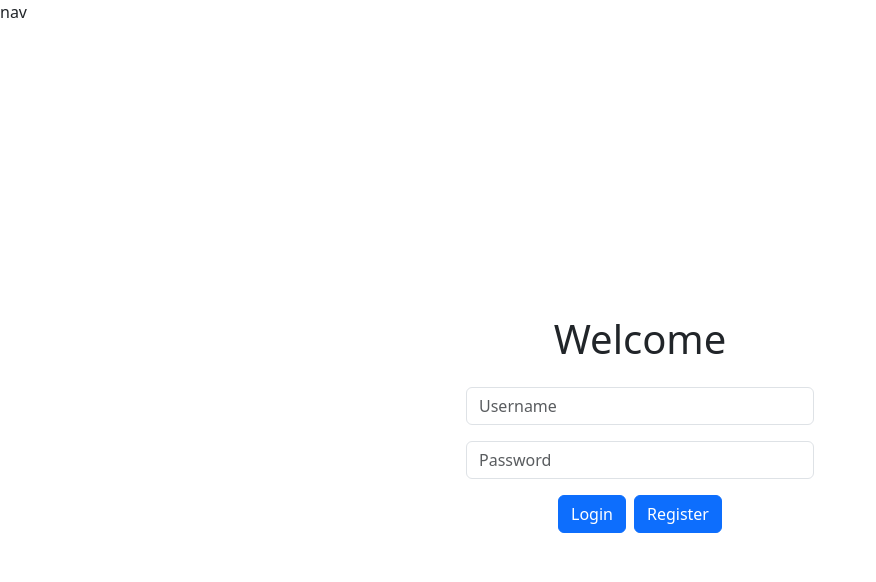
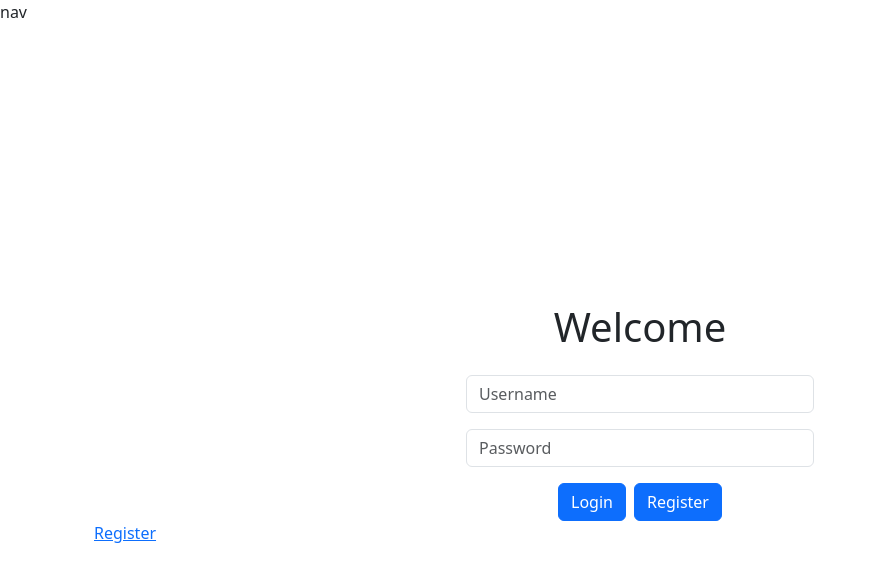
Before and after one commit to AdonisAlgos/pizza-ordering-system, a React (Create React App) app in the folder pizza-ordering-app/: page /login in a window 1280 px wide. Shown: the top 582 px of the page, without its empty margins (0-876 px from the left). Built offline with nearby package versions, Linux system fonts and the light colour scheme.

Commit message:
fixed test

```diff
--- a/pizza-ordering-app/src/pages/Login.page.js
+++ b/pizza-ordering-app/src/pages/Login.page.js
@@ -1,5 +1,6 @@
 import React from "react";
 import "bootstrap/dist/css/bootstrap.min.css";
+import { Link } from "react-router-dom";
 
 const LoginPage = () => {
   return (
@@ -24,6 +25,7 @@ const LoginPage = () => {
             </div>
           </form>
         </div>
+        <Link to="/register">Register</Link>
       </div>
     </div>
   );
```
